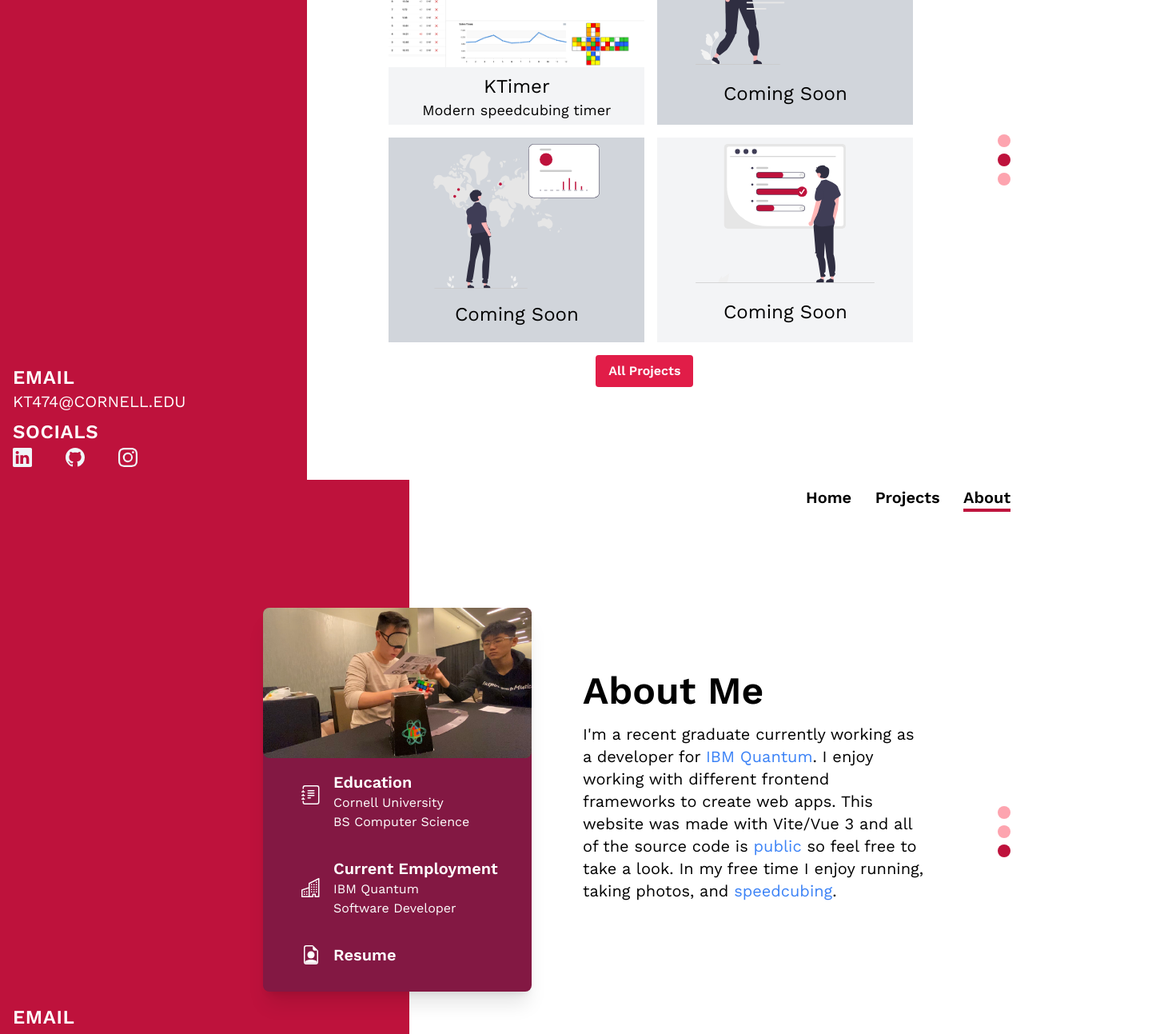
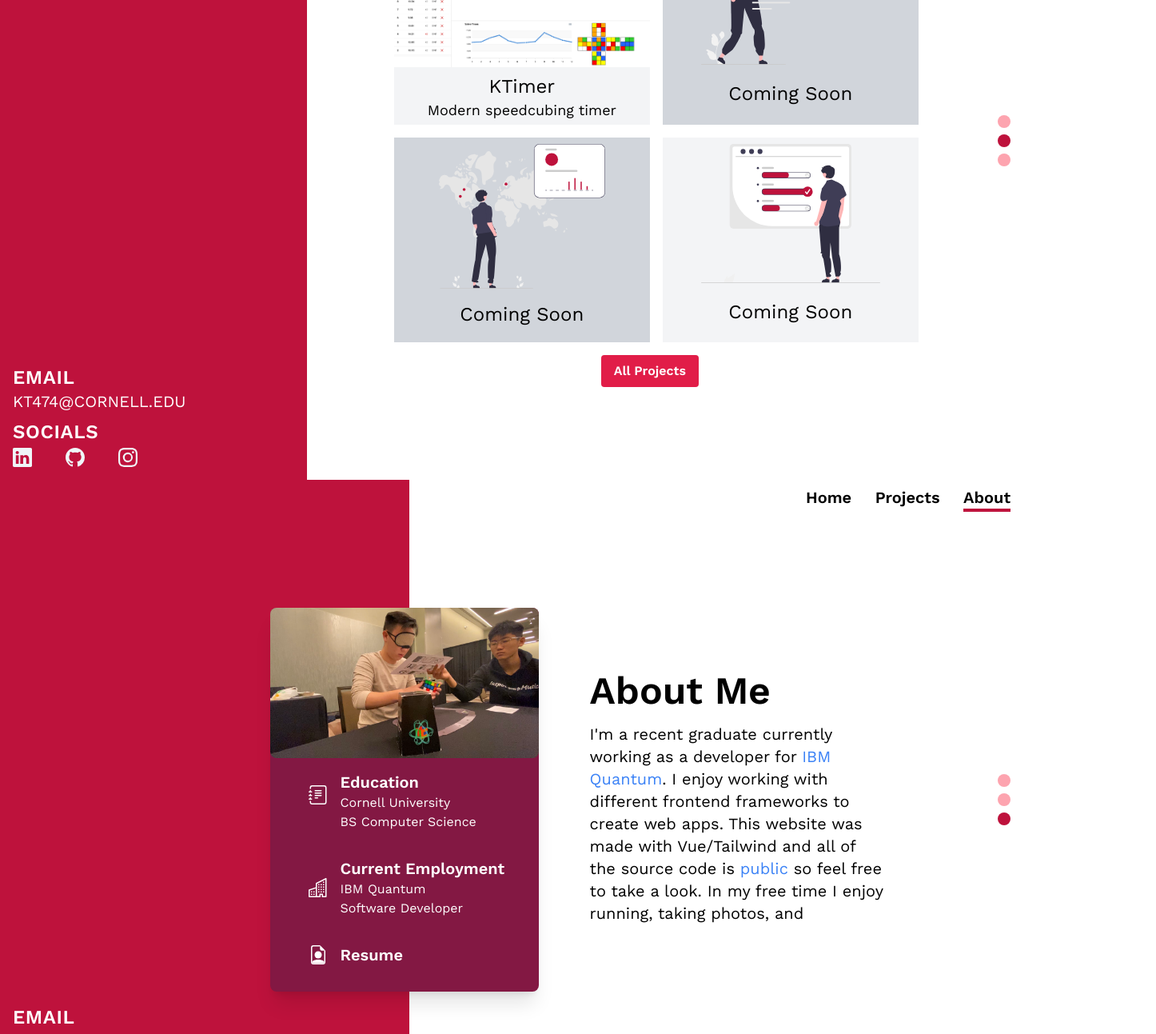
Before and after one commit to kt474/portfolio-v4, a Vue app: page / in a window 1280 px wide. Shown: the part 1000-2293 px from the top of the page at 80% size, 1446 px wide, since content can reach past the window. Built offline with nearby package versions, Linux system fonts and the light colour scheme.

Commit message:
add animation to sidenav

```diff
--- a/package.json
+++ b/package.json
@@ -8,6 +8,7 @@
     "preview": "vite preview"
   },
   "dependencies": {
+    "@vueuse/motion": "^2.0.0-beta.12",
     "pinia": "^2.0.13",
     "vue": "^3.2.25"
   },
--- a/src/components/About.vue
+++ b/src/components/About.vue
@@ -7,7 +7,6 @@
 import { computed } from "vue";
 const store = useStore();
 const headerLinks = ["Home", "Projects", "About"];
-const page = ["main", "projects", "current"];
 
 const darkMode = computed(() => {
   return store.darkMode;
@@ -17,7 +16,7 @@
 <template>
   <div
     id="About"
-    class="w-full h-screen relative"
+    class="h-screen relative"
     :class="darkMode ? 'dark-background dark' : 'background'"
   >
     <Footer class="hidden sm:block absolute bottom-0 dark:text-neutral-900" />
@@ -80,7 +79,7 @@
               target="_blank"
               >IBM Quantum</a
             >. I enjoy working with different frontend frameworks to create web
-            apps. This website was made with Vite/Vue 3 and all of the source
+            apps. This website was made with Vue/Tailwind and all of the source
             code is
             <a
               class="text-blue-500"
@@ -105,7 +104,7 @@
       parent="About"
       class="absolute right-4 top-2 dark:text-white"
     />
-    <SideNav :pages="page" class="absolute right-4 top-1/2" />
+    <SideNav parent="about" class="absolute right-4 side-nav" />
   </div>
 </template>
 
@@ -125,9 +124,12 @@
     left: 0 !important;
   }
 }
+.side-nav {
+  top: 45%;
+}
 .force-center {
   position: relative;
-  left: 8%;
+  margin-left: 13%;
   top: 50%;
   transform: translateY(-50%);
 }
--- a/src/components/Main.vue
+++ b/src/components/Main.vue
@@ -8,7 +8,6 @@
 const store = useStore();
 const checked = ref();
 const headerLinks = ["Home", "Projects", "About"];
-const page = ["current", "projects", "about"];
 
 onMounted(() => {
   if (localStorage.darkMode) {
@@ -26,10 +25,10 @@
 <template>
   <div
     id="Home"
-    class="w-full h-screen"
+    class="h-screen"
     :class="store.darkMode ? 'dark-background dark' : 'background'"
   >
-    <div class="w-full absolute top-3 left-3.5">
+    <div class="absolute top-3 left-3.5">
       <label for="toggleB" class="flex items-center cursor-pointer">
         <div class="relative">
           <input
@@ -93,7 +92,7 @@
       parent="Home"
       class="absolute right-4 top-2 dark:text-white"
     />
-    <SideNav :pages="page" class="absolute right-4 side-nav" />
+    <SideNav parent="main" class="absolute right-4 side-nav" />
   </div>
 </template>
 
--- a/src/components/Projects.vue
+++ b/src/components/Projects.vue
@@ -8,7 +8,6 @@
 import { computed } from "vue";
 
 const headerLinks = ["Home", "Projects", "About"];
-const page = ["main", "current", "about"];
 const store = useStore();
 const darkMode = computed(() => {
   return store.darkMode;
@@ -18,7 +17,7 @@
 <template>
   <div
     id="Projects"
-    class="w-full h-screen relative"
+    class="h-screen relative"
     :class="darkMode ? 'dark-background dark' : 'background'"
   >
     <Footer class="hidden sm:block absolute bottom-0 dark:text-neutral-900" />
@@ -83,7 +82,7 @@
       parent="Projects"
       class="absolute right-4 top-2 dark:text-white"
     />
-    <SideNav :pages="page" class="absolute right-4 side-nav" />
+    <SideNav parent="projects" class="absolute right-4 side-nav" />
   </div>
 </template>
 
@@ -95,12 +94,12 @@
   background: linear-gradient(to right, #be123c 30%, #1e1e1e 0%);
 }
 .side-nav {
-  top: 45%;
+  top: 42%;
 }
 .force-center {
   position: relative;
+  margin-left: 27%;
   top: 50%;
-  left: 13%;
   transform: translateY(-50%);
 }
 </style>
--- a/src/components/SideNav.vue
+++ b/src/components/SideNav.vue
@@ -1,18 +1,66 @@
 <script setup lang="ts">
+import { onMounted, ref } from "vue";
 defineProps({
-  pages: Array
+  parent: String
+});
+
+const initialShow = ref(false);
+
+onMounted(() => {
+  setTimeout(() => (initialShow.value = true), 500);
 });
 </script>
 
 <template>
-  <div>
+  <div v-if="parent === 'main'" :class="initialShow ? 'show-div' : 'hidden'">
     <div
-      v-for="page in pages"
-      class="w-4 h-4 rounded-full my-2 hide-nav"
-      :class="{
-        'bg-rose-700': page === 'current',
-        'bg-rose-300': page !== 'current'
-      }"
+      v-motion-pop-visible
+      :delay="1000"
+      class="w-4 h-4 rounded-full my-2 hide-nav bg-rose-700"
+    ></div>
+    <div
+      v-motion-roll-visible-left
+      :delay="400"
+      class="w-4 h-4 rounded-full my-2 hide-nav bg-rose-300"
+    ></div>
+    <div
+      v-motion-roll-visible-left
+      :delay="400"
+      class="w-4 h-4 rounded-full my-2 hide-nav bg-rose-300"
+    ></div>
+  </div>
+  <div v-else-if="parent === 'projects'">
+    <div
+      v-motion-roll-visible-left
+      :delay="400"
+      class="w-4 h-4 rounded-full my-2 hide-nav bg-rose-300"
+    ></div>
+    <div
+      v-motion-pop-visible
+      :delay="1000"
+      class="w-4 h-4 rounded-full my-2 hide-nav bg-rose-700"
+    ></div>
+    <div
+      v-motion-roll-visible-left
+      :delay="400"
+      class="w-4 h-4 rounded-full my-2 hide-nav bg-rose-300"
+    ></div>
+  </div>
+  <div v-else-if="parent === 'about'">
+    <div
+      v-motion-roll-visible-left
+      :delay="400"
+      class="w-4 h-4 rounded-full my-2 hide-nav bg-rose-300"
+    ></div>
+    <div
+      v-motion-roll-visible-left
+      :delay="400"
+      class="w-4 h-4 rounded-full my-2 hide-nav bg-rose-300"
+    ></div>
+    <div
+      v-motion-pop-visible
+      :delay="1000"
+      class="w-4 h-4 rounded-full my-2 hide-nav bg-rose-700"
     ></div>
   </div>
 </template>
@@ -23,4 +71,10 @@
     display: none;
   }
 }
+.hidden {
+  visibility: hidden;
+}
+.show-div {
+  visibility: initial;
+}
 </style>
--- a/src/main.ts
+++ b/src/main.ts
@@ -2,8 +2,10 @@
 import App from "./App.vue";
 import "./index.css";
 import { createPinia } from "pinia";
+import { MotionPlugin } from "@vueuse/motion";
 
 const app = createApp(App);
 app.use(createPinia());
+app.use(MotionPlugin);
 
 app.mount("#app");
```
Also changed, not shown: 2 other files (tests, documents, lock files or other folders).
